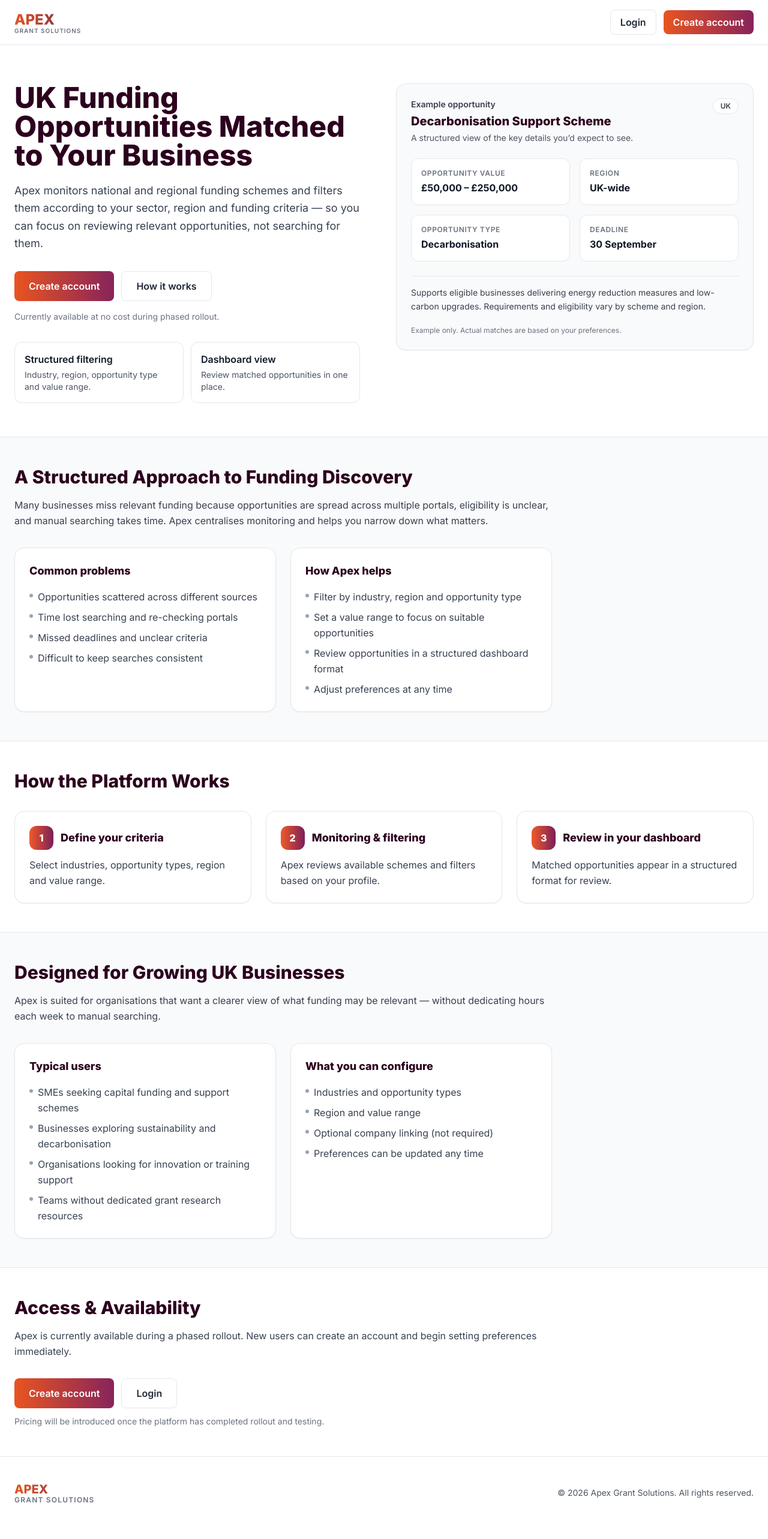
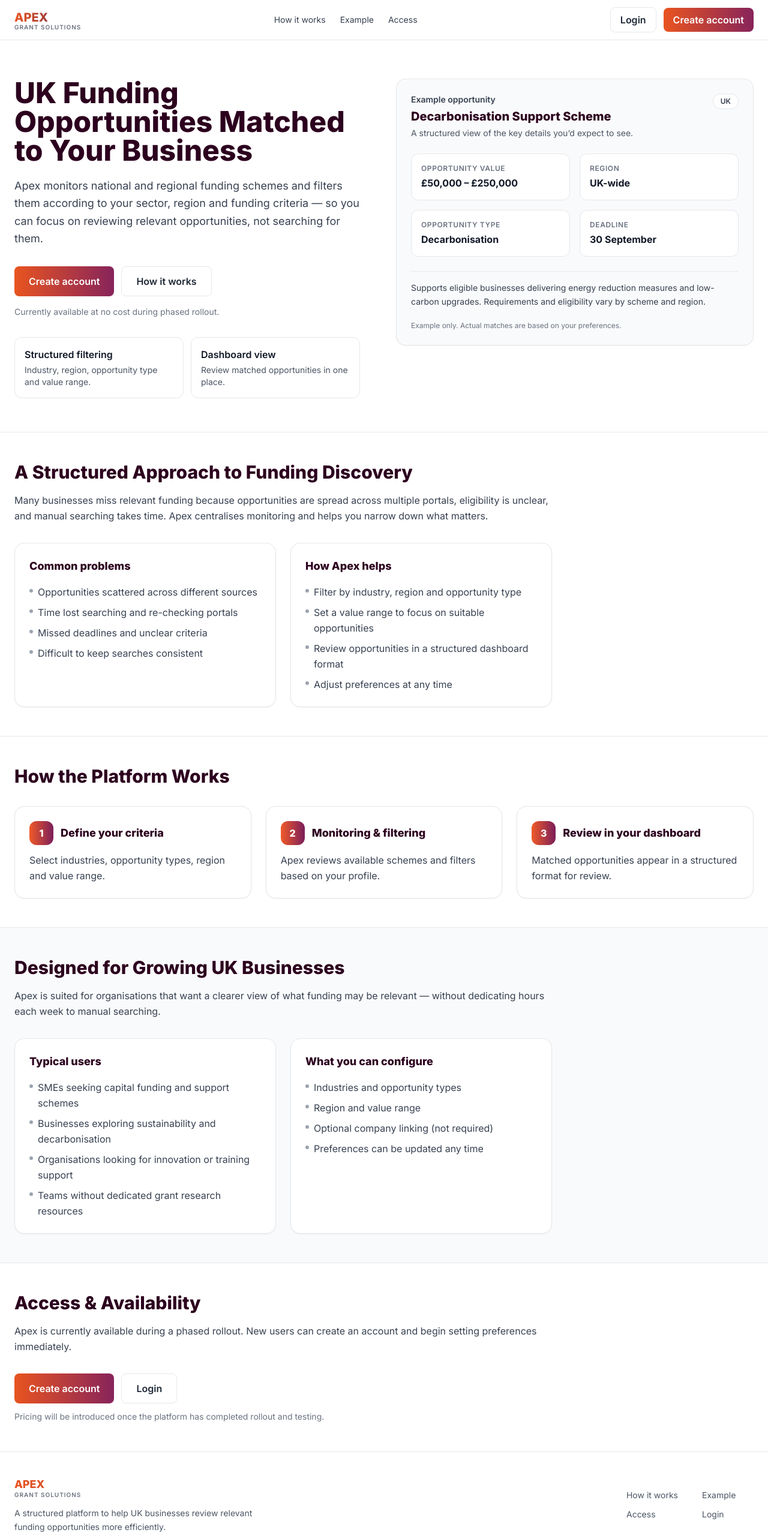
Before and after one commit to J-J-Day/apex-portal, a Next.js app: page /landing in a window 1280 px wide. Shown: the top 2566 px of the page at 60% size. Built offline with nearby package versions, Linux system fonts and the light colour scheme.

Commit message:
Update page.tsx

```diff
--- a/app/landing/page.tsx
+++ b/app/landing/page.tsx
@@ -7,15 +7,21 @@
     <div className="min-h-screen bg-white">
       {/* Top bar / Nav */}
       <header className="bg-white/95 backdrop-blur-md sticky top-0 z-40 border-b border-gray-200">
-        <nav className="container mx-auto px-6 py-4 flex items-center justify-between">
+  <nav className="container mx-auto px-6 py-3 flex items-center justify-between">
     <Link href="/landing" className="flex items-center gap-2">
       <div className="leading-tight">
-              <div className="text-2xl font-extrabold secondary-gradient-text">APEX</div>
+        <div className="text-xl font-extrabold secondary-gradient-text">APEX</div>
         <div className="text-[10px] font-semibold text-gray-500 tracking-widest -mt-1">
           GRANT SOLUTIONS
         </div>
       </div>
     </Link>
+
+    <div className="hidden md:flex items-center gap-6 text-sm text-gray-700">
+      <a href="#how-it-works" className="hover:text-gray-900">How it works</a>
+      <a href="#example" className="hover:text-gray-900">Example</a>
+      <a href="#access" className="hover:text-gray-900">Access</a>
+    </div>
 
     <div className="flex items-center gap-3">
       <Link
@@ -87,7 +93,7 @@
             </div>
 
             {/* Example card (calm + structured) */}
-            <div className="bg-gray-50 border border-gray-200 rounded-2xl p-6 shadow-sm">
+            <div id="example" className="bg-gray-50 border border-gray-200 rounded-2xl p-6 shadow-sm">
               <div className="flex items-start justify-between gap-4">
                 <div>
                   <div className="text-sm font-semibold text-gray-700">Example opportunity</div>
@@ -126,7 +132,7 @@
       </section>
 
       {/* Section: What Apex does */}
-      <section className="bg-gray-50 border-t border-gray-200">
+      <section id="access" className="bg-white border-t border-gray-200">
         <div className="container mx-auto px-6 py-12">
           <div className="max-w-4xl">
             <h2 className="text-2xl md:text-3xl font-extrabold dark-purple-text">
@@ -261,16 +267,29 @@
 
       {/* Footer */}
       <footer className="border-t border-gray-200 bg-white">
-        <div className="container mx-auto px-6 py-10 flex flex-col md:flex-row items-start md:items-center justify-between gap-4">
+  <div className="container mx-auto px-6 py-10">
+    <div className="flex flex-col md:flex-row md:items-center justify-between gap-6">
       <div>
-            <div className="font-extrabold secondary-gradient-text text-xl">APEX</div>
-            <div className="text-xs text-gray-500 -mt-1 tracking-widest font-semibold">
+        <div className="text-lg font-extrabold secondary-gradient-text">APEX</div>
+        <div className="text-[10px] font-semibold text-gray-500 tracking-widest -mt-1">
           GRANT SOLUTIONS
+        </div>
+        <div className="text-sm text-gray-600 mt-3 max-w-md leading-relaxed">
+          A structured platform to help UK businesses review relevant funding opportunities more efficiently.
         </div>
       </div>
 
-          <div className="text-sm text-gray-600">
-            © {new Date().getFullYear()} Apex Grant Solutions. All rights reserved.
+      <div className="grid grid-cols-2 gap-x-10 gap-y-3 text-sm">
+        <a href="#how-it-works" className="text-gray-600 hover:text-gray-900">How it works</a>
+        <a href="#example" className="text-gray-600 hover:text-gray-900">Example</a>
+        <a href="#access" className="text-gray-600 hover:text-gray-900">Access</a>
+        <Link href="/login" className="text-gray-600 hover:text-gray-900">Login</Link>
+      </div>
+    </div>
+
+    <div className="mt-8 pt-6 border-t border-gray-200 flex flex-col md:flex-row md:items-center justify-between gap-3 text-xs text-gray-500">
+      <div>© {new Date().getFullYear()} Apex Grant Solutions. All rights reserved.</div>
+      <div>Information shown is for demonstration purposes and may not reflect live opportunities.</div>
     </div>
   </div>
 </footer>
```
Lines whose indentation alone changed are shown as unchanged.
